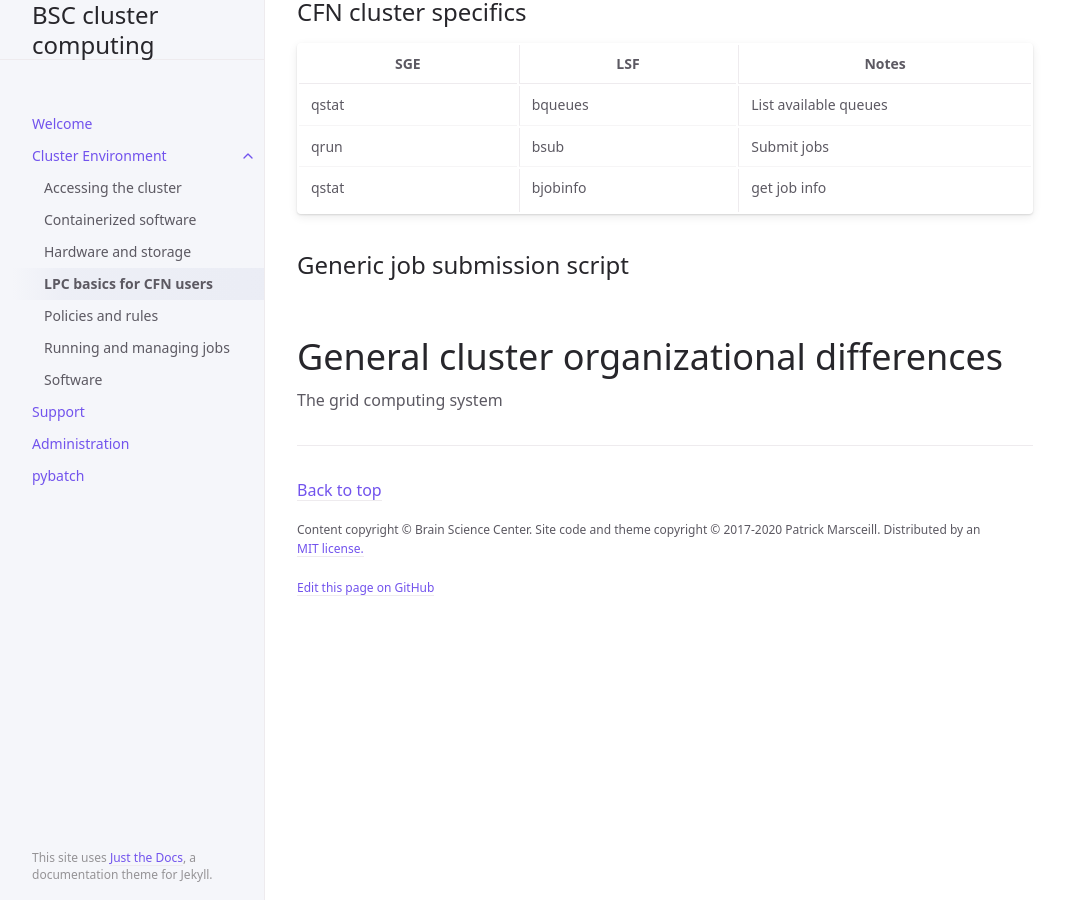
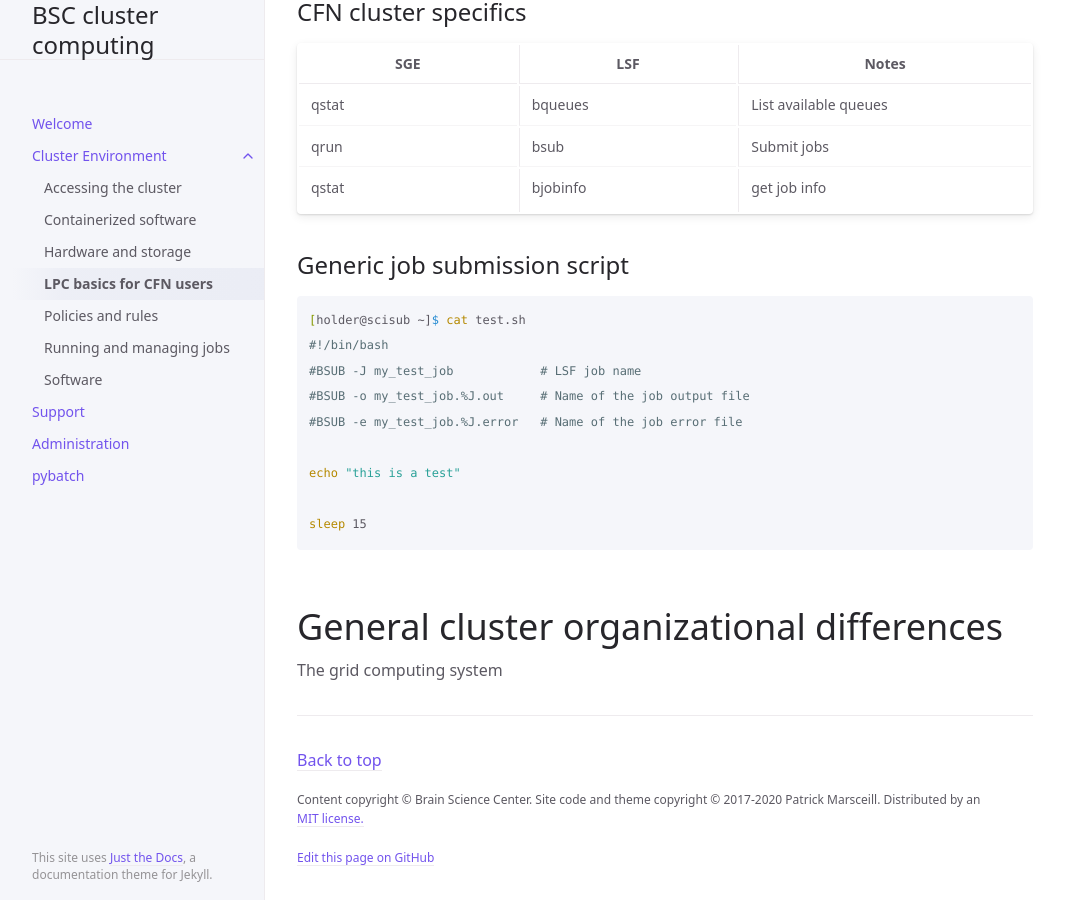
Before and after one commit to brainsciencecenter/bscLPC, a Jekyll site: the page built from docs/clusterEnvironment/cfnToLPC.md, in a window 1280 px wide and 900 px high, scrolled down 549 px. Shown: the whole window, without its empty margins (107-1172 px from the left). Built offline with Jekyll 4.4.1, drawn with Linux system fonts in a browser that asks for light colours.

Commit message:
Update cfnToLPC.md

````diff
--- a/docs/clusterEnvironment/cfnToLPC.md
+++ b/docs/clusterEnvironment/cfnToLPC.md
@@ -34,6 +34,17 @@ Conversion](https://www.med.upenn.edu/hpc/sge-to-lsf-conversion.html).
 
 ## Generic job submission script
 
+```bash
+[holder@scisub ~]$ cat test.sh
+#!/bin/bash
+#BSUB -J my_test_job            # LSF job name
+#BSUB -o my_test_job.%J.out     # Name of the job output file
+#BSUB -e my_test_job.%J.error   # Name of the job error file
+
+echo "this is a test"
+
+sleep 15
+```
 
 # General cluster organizational differences
 
````
